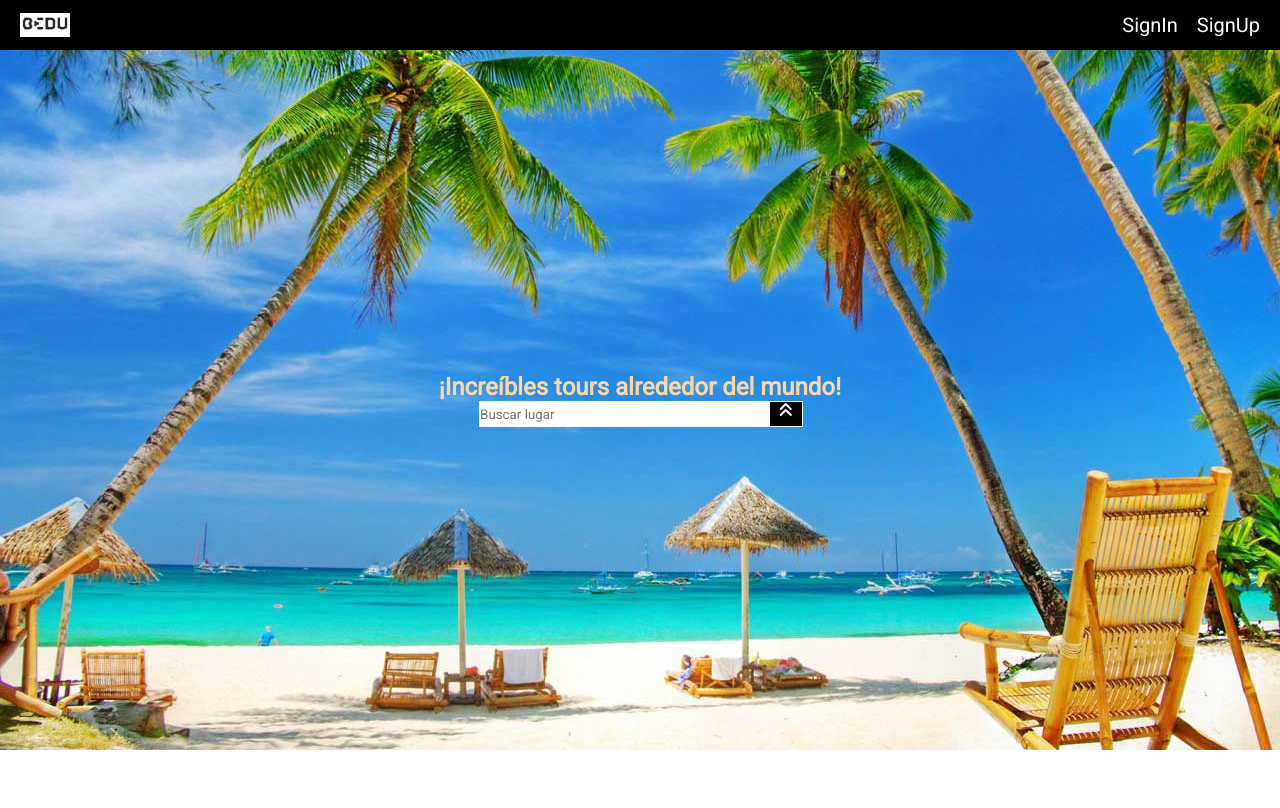
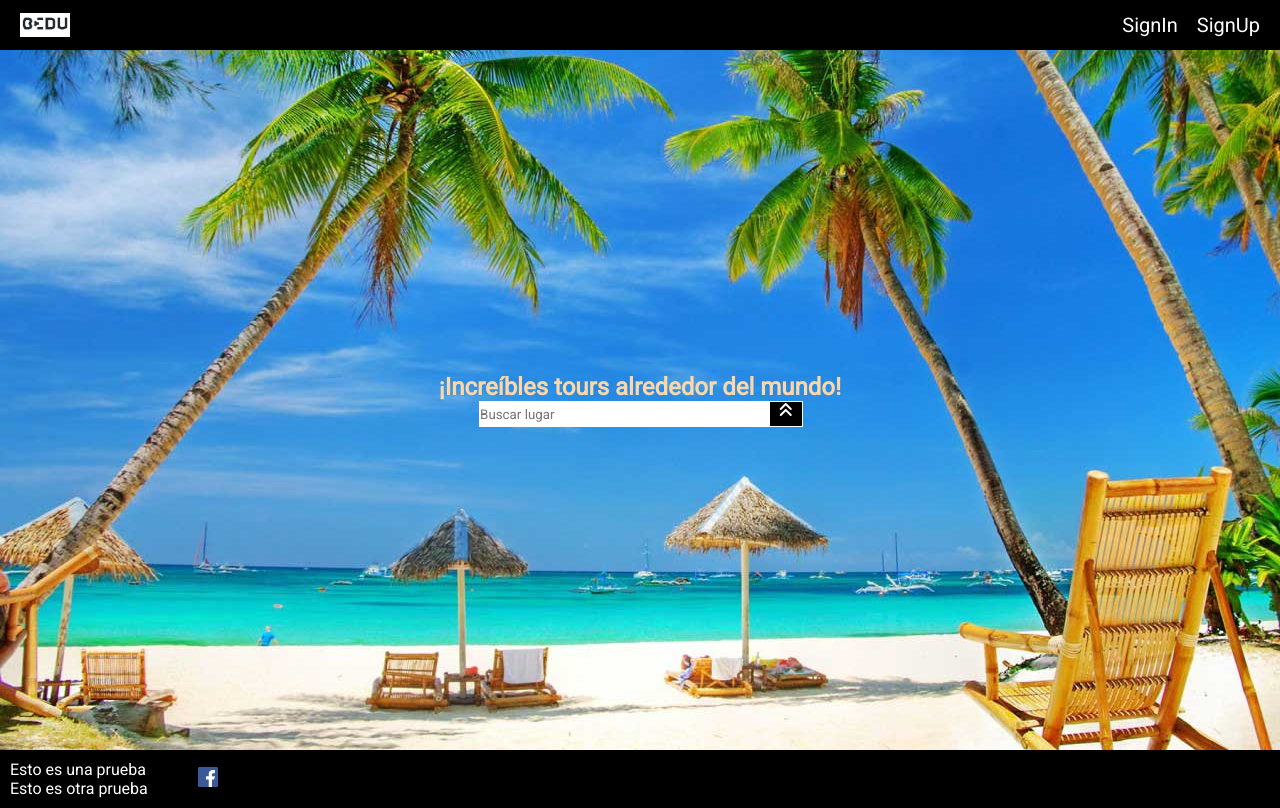
Before and after one commit to Avtelyes/Bedu06072019, a plain HTML site: page index.html in a window 1280 px wide. Drawn offline with Linux system fonts and the light colour scheme.

Commit message:
Creation of Footer

```diff
--- a/index.html
+++ b/index.html
@@ -28,5 +28,16 @@
             </div>
         </div>
     </section>
+    <footer>
+        <div class="description">
+            <p>Esto es una prueba</p>
+            <p>Esto es otra prueba</p>
+        </div>
+        <div class="social">
+            <a href="">
+                <img src="assets/images/facebook.png" alt="">
+            </a>
+        </div>
+    </footer>
 </body>
 </html>
```
